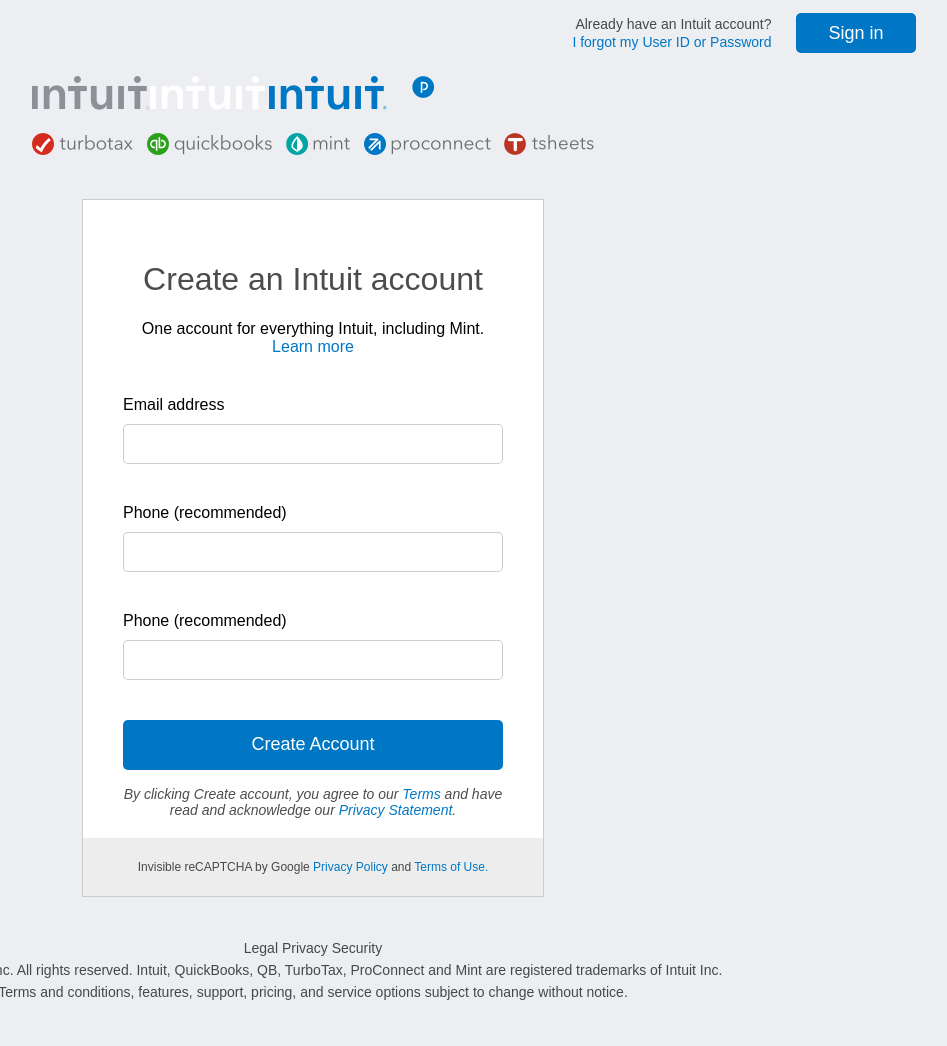
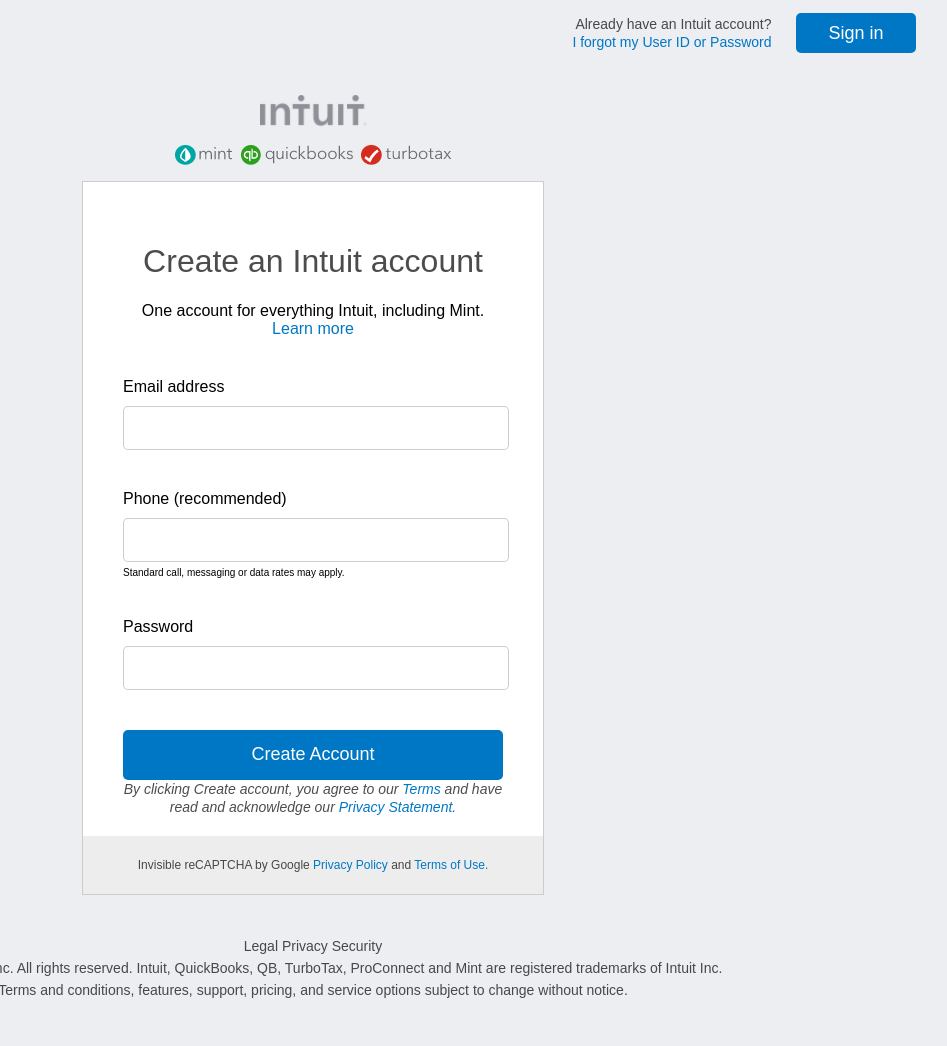
Before and after one commit to MrkarlosM/HTML-Forms, a plain HTML site: page index.html in a window 1280 px wide. Shown: the whole page, without its empty margins (327-1274 px from the left). Drawn offline with Linux system fonts and the light colour scheme.

Commit message:
Logo fixed and linters added

```diff
--- a/index.html
+++ b/index.html
@@ -1,25 +1,26 @@
+<!DOCTYPE html>
 <html lang="en">
 
 <head>
     <meta charset="UTF-8">
     <meta name="viewport" content="width=device-width, initial-scale=1.0">
     <link rel="stylesheet" href="./src/css/style.css" />
-    <title>Document</title>
+    <link rel="icon" href="./src/images/favicon.png" />
+    <title>Intuit Accounts - Sign up</title>
 </head>
 
 <body>
-    <div class="div-top-bar">
+    <nav class="div-top-bar">
         <div class="tob-bar-elements">
             <p class="sign-in-text">Already have an Intuit account?<br>
                 <a href="#">I forgot my User ID or Password</a></p>
             <button class="sign-in">Sign in</button>
         </div>
-    </div>
+    </nav>
     <br>
+    <main>
         <div class="logo-image">
-
-        <img src="./src/images/a.gif">
-
+            <img src="./src/images/intuit-logo.PNG" />
         </div>
         <div class="sign-up">
             <h1 class="title-sign-up">Create an Intuit account</h1>
@@ -32,9 +33,10 @@
                 <div class="form-element">
                     <label for="phone">Phone (recommended)</label><br>
                     <input type="tel" id="phone">
+                    <p>Standard call, messaging or data rates may apply.</p>
                 </div>
                 <div class="form-element">
-                <label for="password">Phone (recommended)</label><br>
+                    <label for="password">Password</label><br>
                     <input type="password" id="password">
                 </div>
                 <button type="submit">Create Account</button>
@@ -45,10 +47,12 @@
                 <p>Invisible reCAPTCHA by Google <a href="#">Privacy Policy</a> and <a href="#">Terms of Use.</a></p>
             </div>
         </div>
+    </main>
     <footer> Legal Privacy Security<br>
         © 2020 Intuit, Inc. All rights reserved. Intuit, QuickBooks, QB, TurboTax, ProConnect and Mint are registered
         trademarks of Intuit Inc.<br>
-        Terms and conditions, features, support, pricing, and service options subject to change without notice. </footer>
+        Terms and conditions, features, support, pricing, and service options subject to change without notice.
+    </footer>
 </body>
 
 </html>
--- a/src/css/style.css
+++ b/src/css/style.css
@@ -4,8 +4,9 @@ body {
   text-align: center;
 }
 
-img {
-  margin: 0 0 40px 0
+.logo-image {
+  margin: 10px 0 0 0;
+  height: fit-content;
 }
 
 footer {
@@ -56,6 +57,11 @@ a {
   margin: 40px 0;
 }
 
+.form-element > p {
+  margin: 5px 0;
+  font-size: 10px;
+}
+
 .form-element input {
   margin-top: 10px;
 }
```
Also changed, not shown: src/images/capture.png (added), src/images/intuit-logo.PNG (added), 3 other files. Lines whose indentation alone changed are shown as unchanged.
